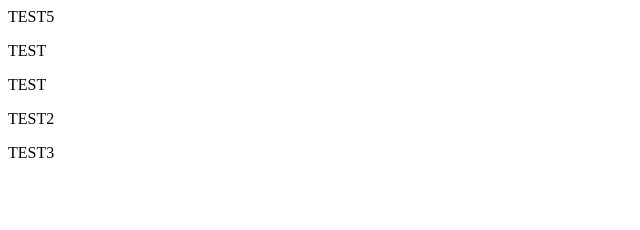
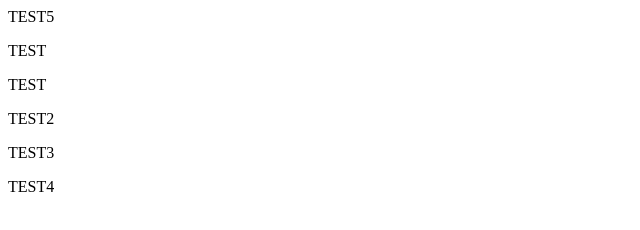
Before and after one commit to mariayebra/yebra, a plain HTML site: page index.html in a window 1280 px wide. Shown: the full height of the page, 0-640 px from the left. Drawn offline with Linux system fonts and the light colour scheme.

Commit message:
Update index.html

```diff
--- a/index.html
+++ b/index.html
@@ -9,5 +9,6 @@
 	<p>TEST</p>
 	<p>TEST2</p>
 	<p>TEST3</p>
+	<p>TEST4</p>
 </body>
 </html>
```
